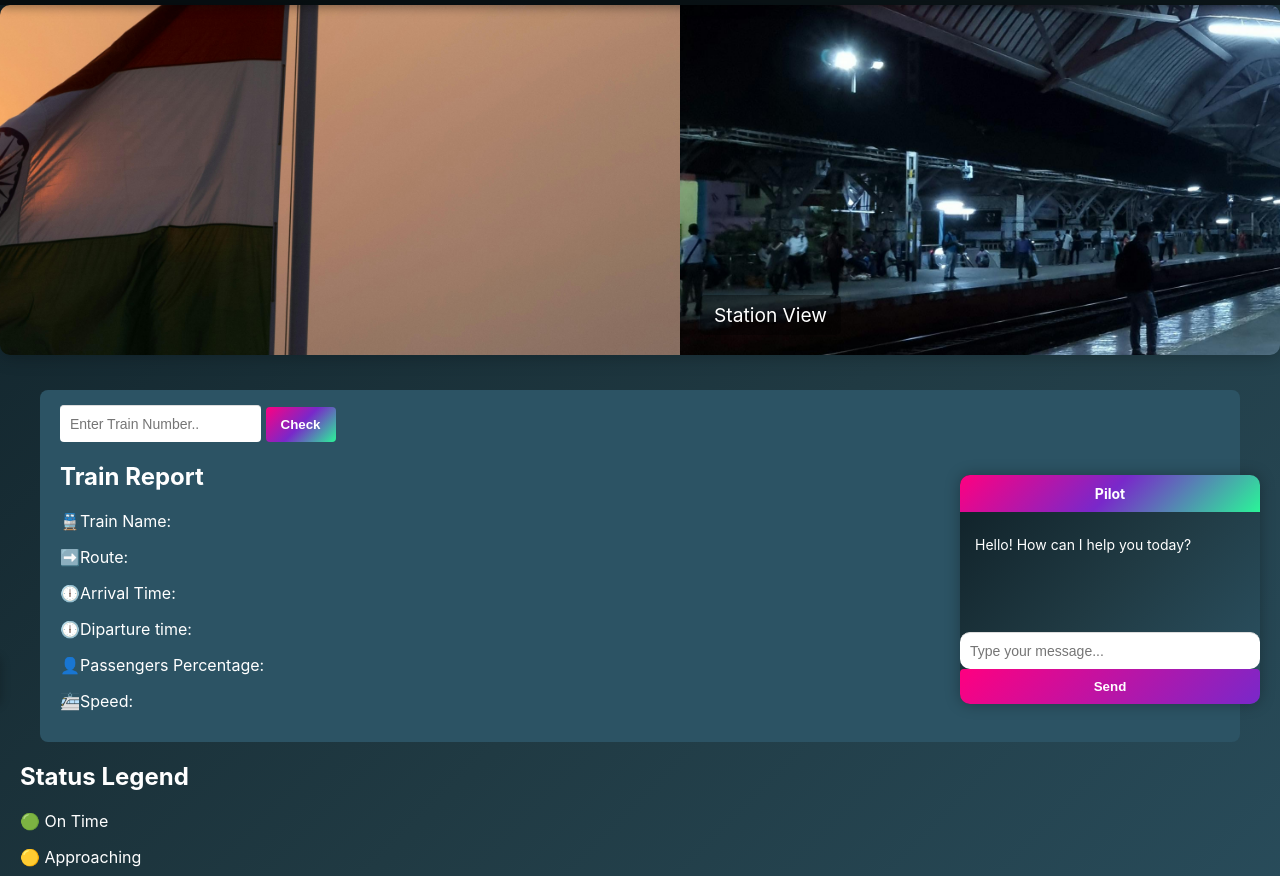
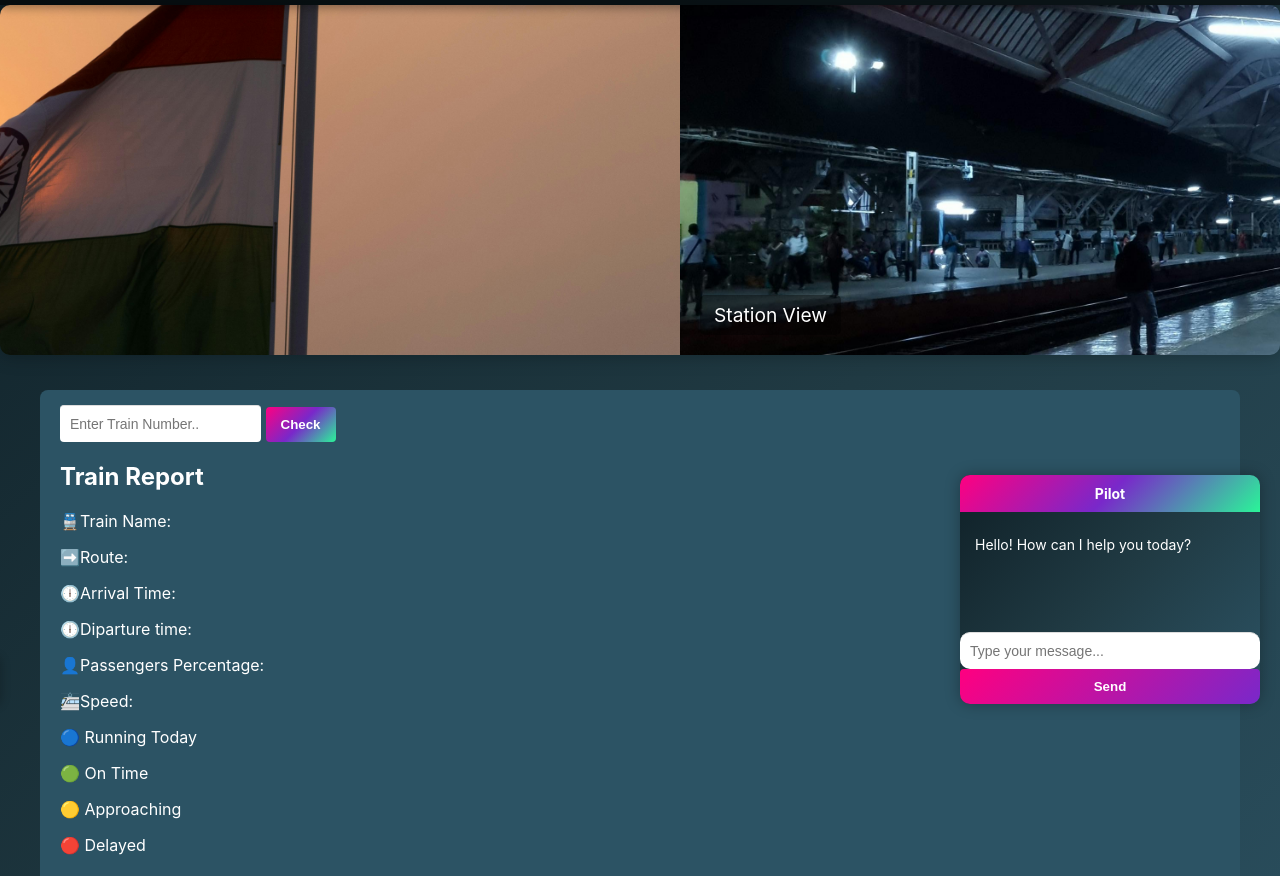
Before and after one commit to surexspd/Trainpilot.ai, a plain HTML site: page Employee.html in a window 1280 px wide. Shown: the part 76-952 px from the top of the page. Drawn offline with Linux system fonts and the light colour scheme.

Commit message:
add new things

```diff
--- a/Employee.html
+++ b/Employee.html
@@ -61,11 +61,8 @@
            <p><span class="icon">🕕Diparture time:</span></p>
           <p><span class="icon">👤Passengers Percentage:</span></p>
           <p><span class="icon">🚈Speed:</span></p>
-        </div>
-
-        <div class="section">
-          <h2>Status Legend</h2>
-          <p><span class="icon">🟢 On Time</span></p>
+          <p><span class="icon">🔵 Running Today</span></p>
+           <p><span class="icon">🟢 On Time</span></p>
           <p><span class="icon">🟡 Approaching</span></p>
           <p><span class="icon">🔴 Delayed</span></p>
         </div>
```
